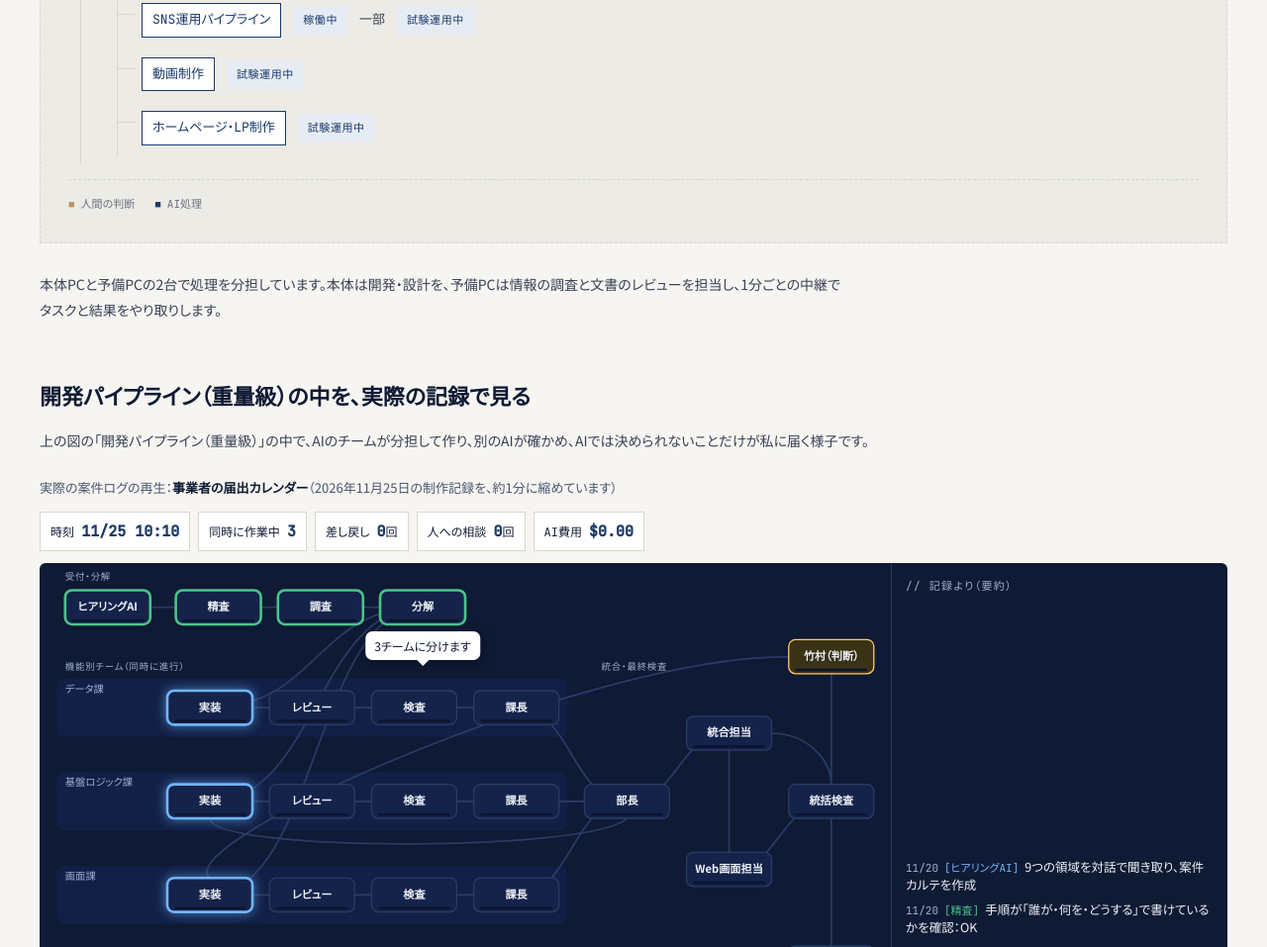
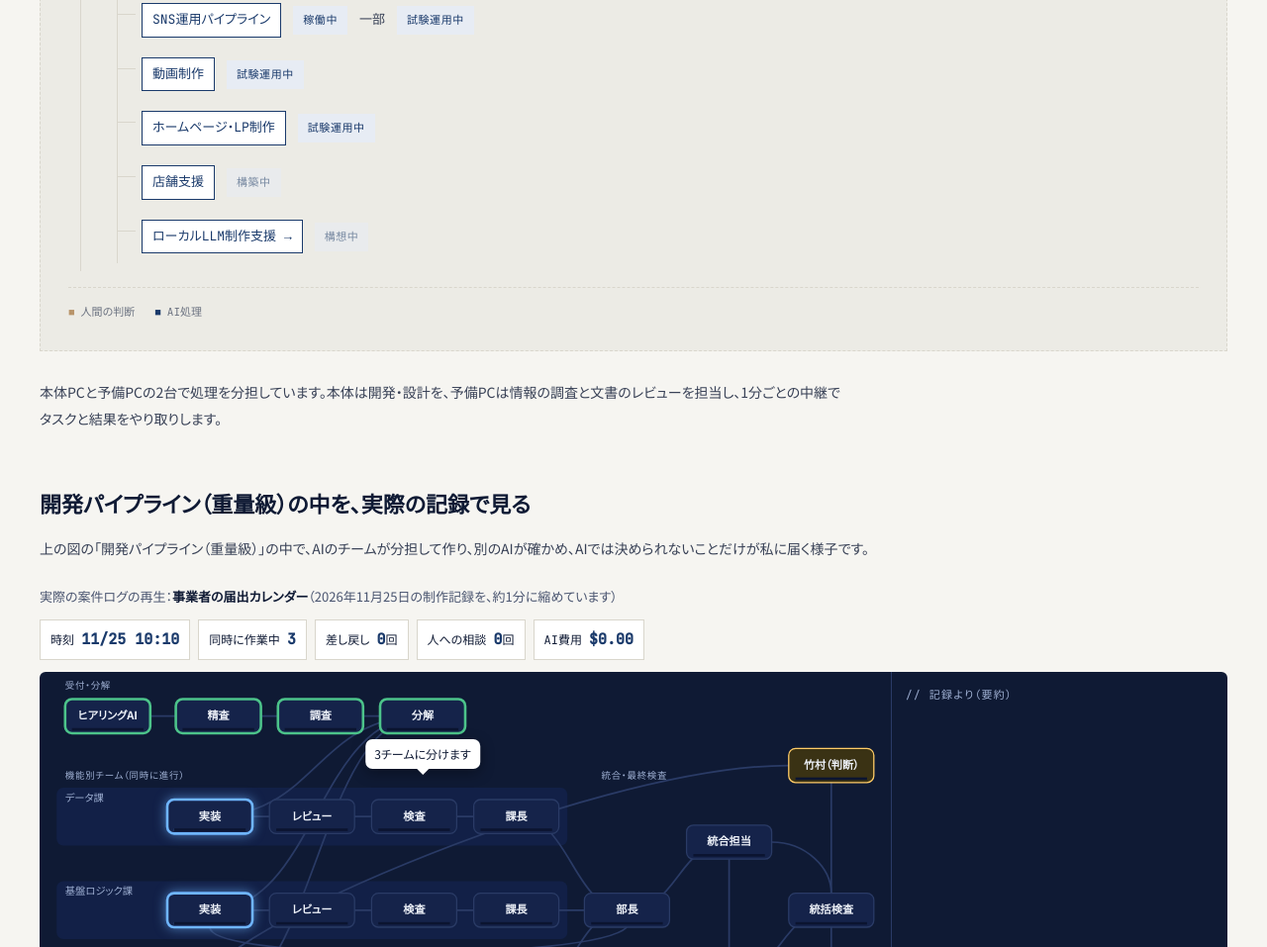
Before and after one commit to take8661/tk-office-portfolio, a plain HTML site: page preview-split/index.html in a window 1280 px wide. Shown: the part 3302-4259 px from the top of the page at 99% size. Drawn offline with nearby package versions, Linux system fonts and the light colour scheme; files whose address does not match are found by name.

Commit message:
preview: 構成図に店舗支援とローカルLLM制作支援を追加
Co-Authored-By: Claude Sonnet 5.5 <noreply@anthropic.com>

```diff
--- a/preview-split/index.html
+++ b/preview-split/index.html
@@ -1040,6 +1040,18 @@
               <div class="arch-row">
                 <span class="node ai">ホームページ・LP制作</span>
                 <span class="tag">試験運用中</span>
+              </div>
+            </div>
+            <div class="arch-item">
+              <div class="arch-row">
+                <span class="node ai">店舗支援</span>
+                <span class="tag build">構築中</span>
+              </div>
+            </div>
+            <div class="arch-item">
+              <div class="arch-row">
+                <a class="node ai node-link" href="#next">ローカルLLM制作支援 →</a>
+                <span class="tag build">構想中</span>
               </div>
             </div>
           </div>
```
